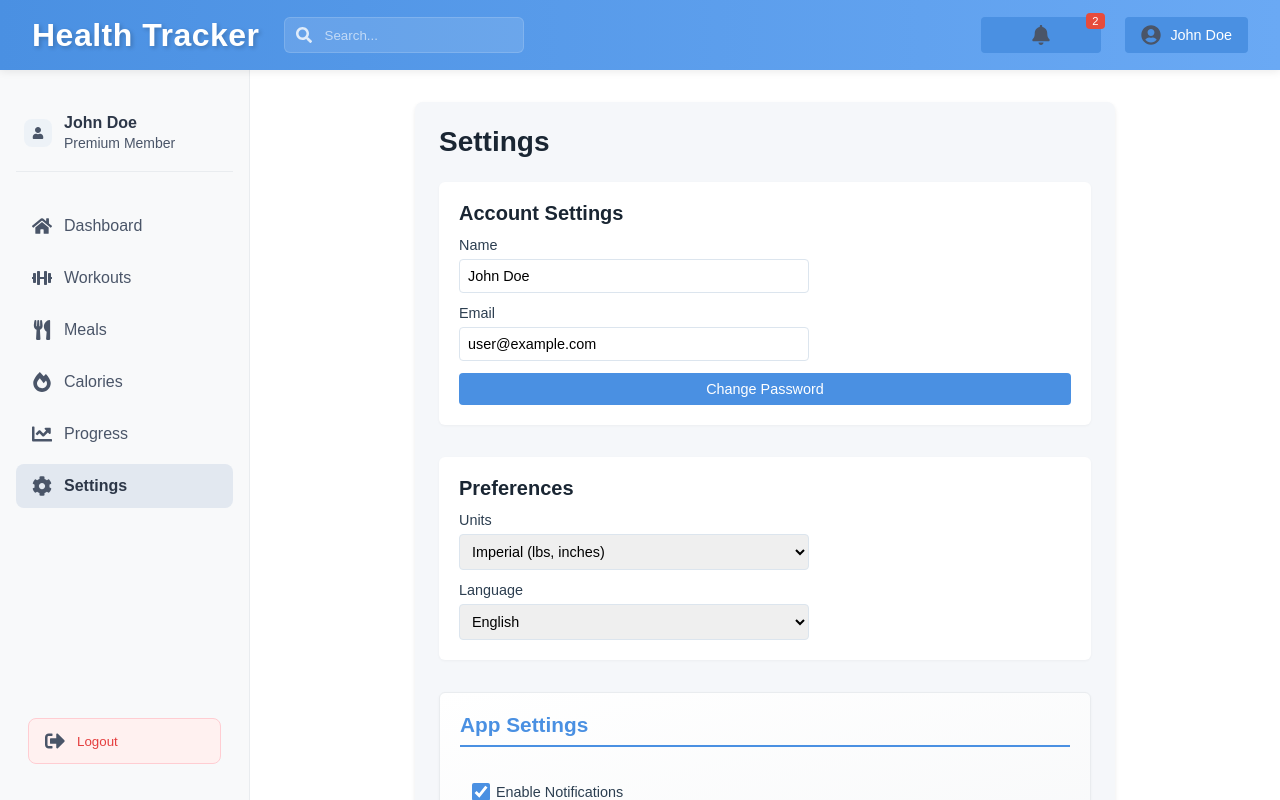
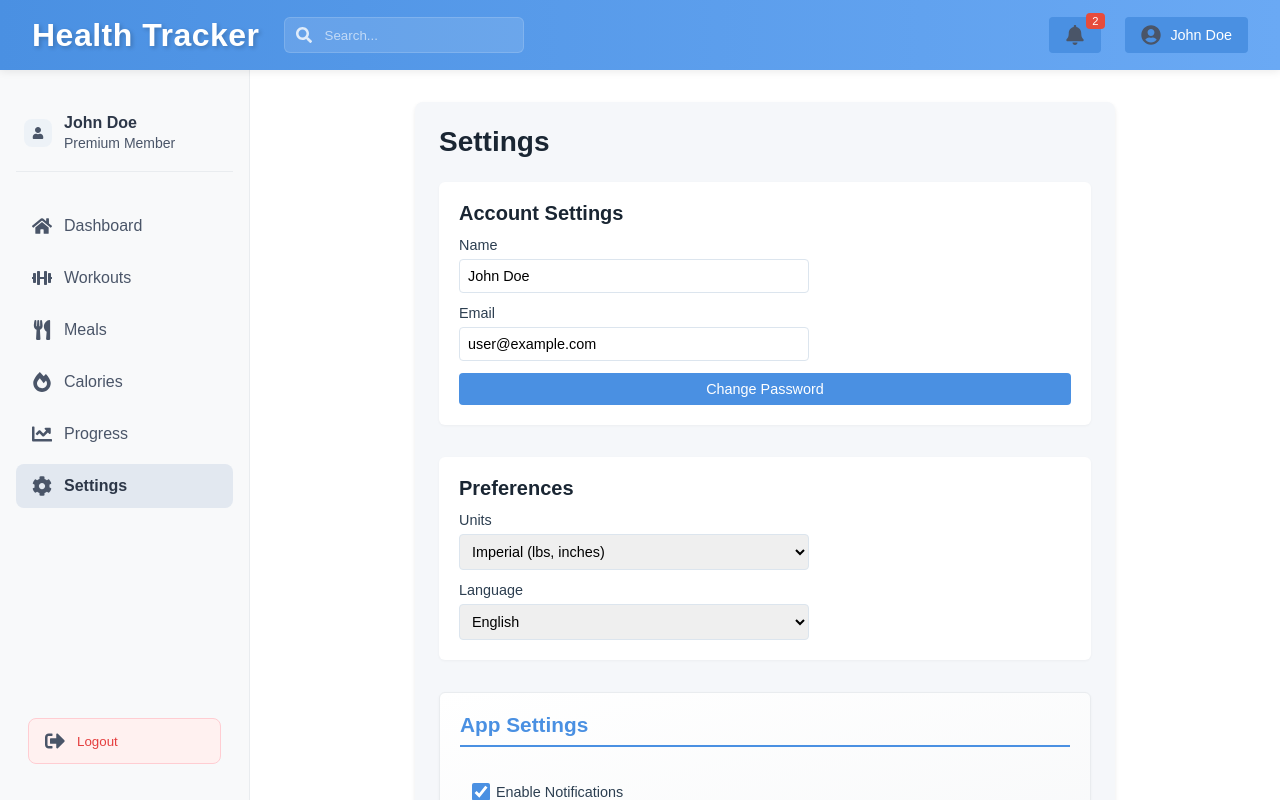
Before and after one commit to EthanCoomber/health_tracker, a React (Create React App) app: page /settings in a window 1280 px wide. Built offline with nearby package versions, Linux system fonts and the light colour scheme.

Commit message:
settings styled

```diff
--- a/src/pages/Settings.css
+++ b/src/pages/Settings.css
@@ -124,7 +124,8 @@
   transition: all 0.2s ease;
   background-color: var(--color-primary);
   color: white;
-  min-width: 120px; /* Added to make buttons consistent width */
+  width: 100%;
+  /* min-width: 120px; Added to make buttons consistent width */
 }
 
 .btn:hover {
```
